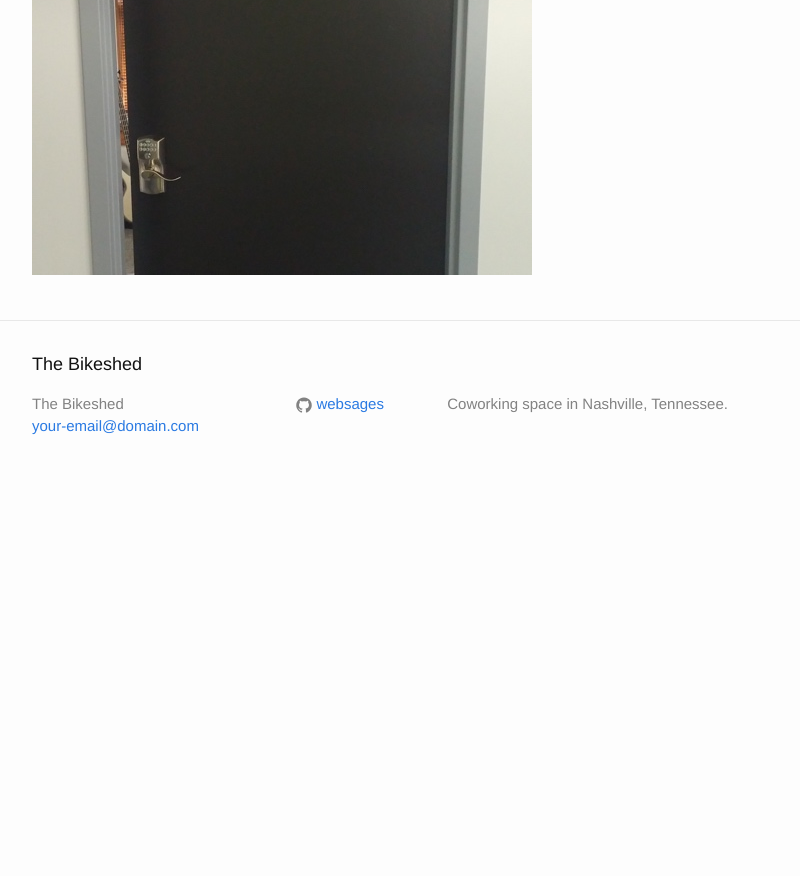
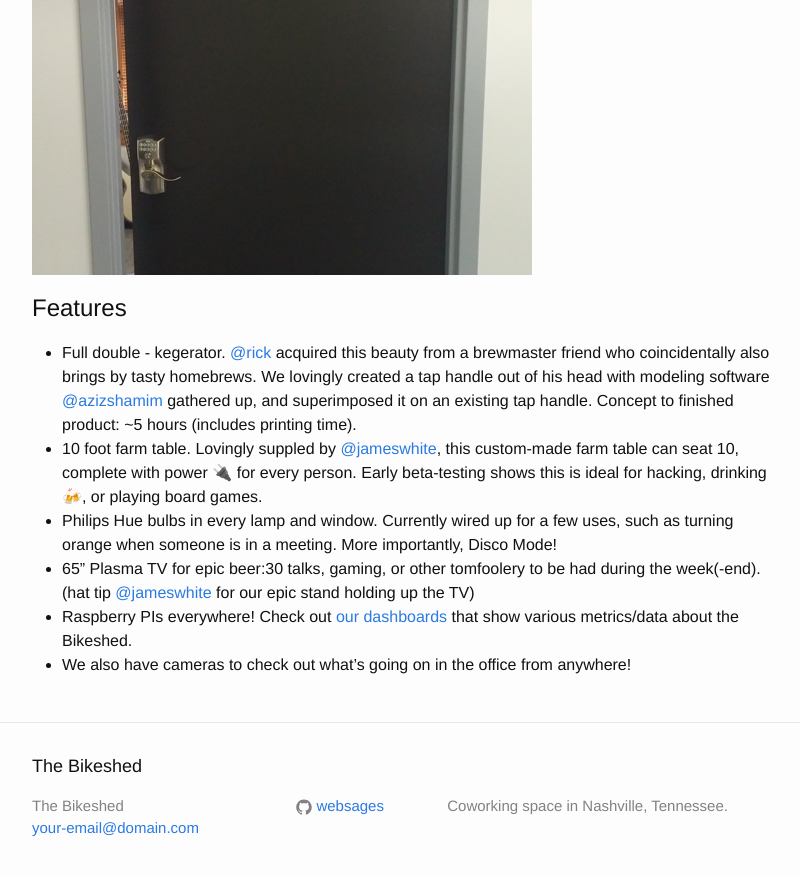
Before and after one commit to websages/thebikeshed.io, a Jekyll site: the page built from space.md, in a window 1280 px wide and 900 px high, scrolled down 1633 px. Shown: the top 876 px of the window, without its empty margins (238-1038 px from the left). Built offline with Jekyll 4.4.1, drawn with Linux system fonts in a browser that asks for light colours; before the commit the page ends 2131 px from its top, so only the background shows below that.

Commit message:
Add features list to the space page

```diff
--- a/space.md
+++ b/space.md
@@ -21,3 +21,12 @@ Complete with conference room:
 ...and then comes our space.
 
 [![Photo of a solid door with a GitHub octocat sticker on it](/images/octocat-door-thumb.jpg)](/images/octocat-door.jpeg)
+
+## Features
+
+- Full double - kegerator. [@rick](https://github.com/rick) acquired this beauty from a brewmaster friend who coincidentally also brings by tasty homebrews. We lovingly created a tap handle out of his head with modeling software [@azizshamim](https://github.com/azizshamim) gathered up, and superimposed it on an existing tap handle. Concept to finished product: ~5 hours (includes printing time).
+- 10 foot farm table. Lovingly suppled by [@jameswhite](https://github.com/jameswhite), this custom-made farm table can seat 10, complete with power 🔌 for every person. Early beta-testing shows this is ideal for hacking, drinking 🍻, or playing board games.
+- Philips Hue bulbs in every lamp and window. Currently wired up for a few uses, such as turning orange when someone is in a meeting. More importantly, Disco Mode!
+- 65" Plasma TV for epic beer:30 talks, gaming, or other tomfoolery to be had during the week(-end). (hat tip [@jameswhite](https://github.com/jameswhite) for our epic stand holding up the TV)
+- Raspberry PIs everywhere! Check out [our dashboards](https://github.com/websages/dashboards-bnagh) that show various metrics/data about the Bikeshed.
+- We also have cameras to check out what's going on in the office from anywhere!
```
